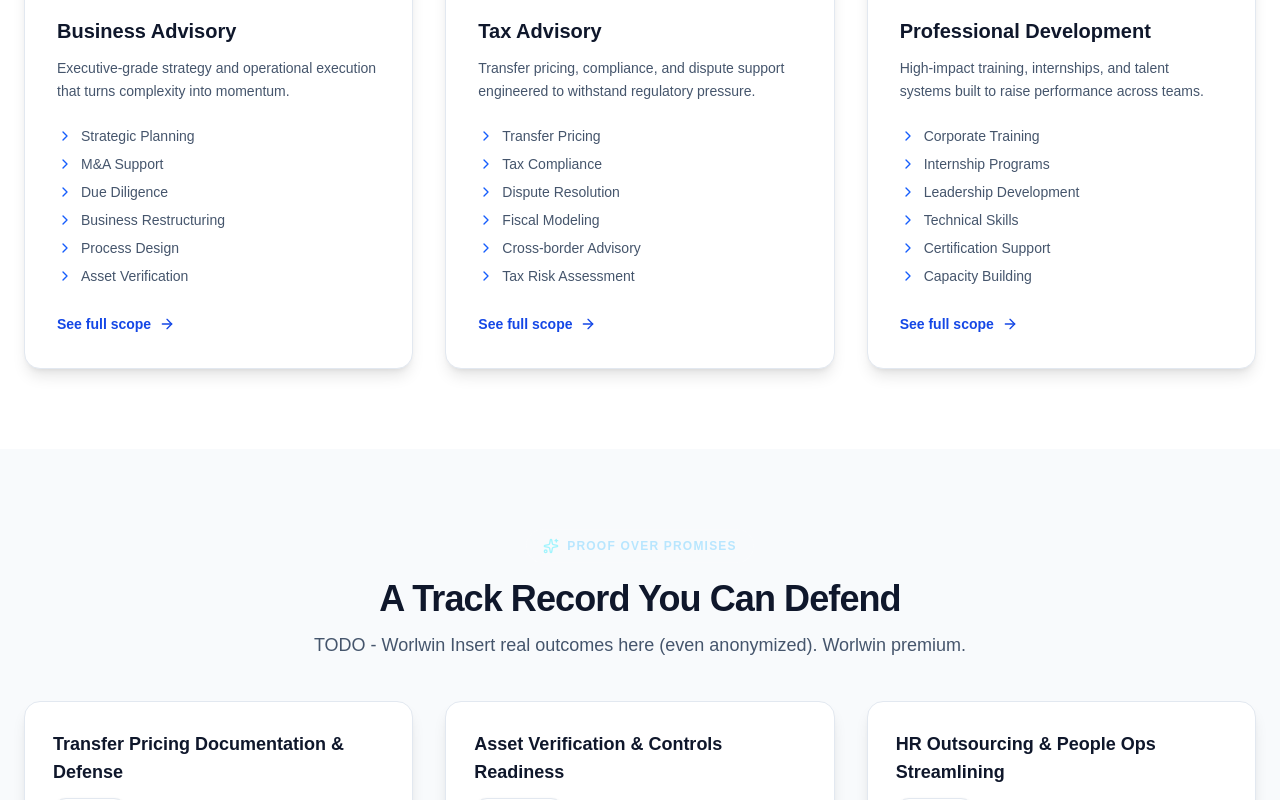
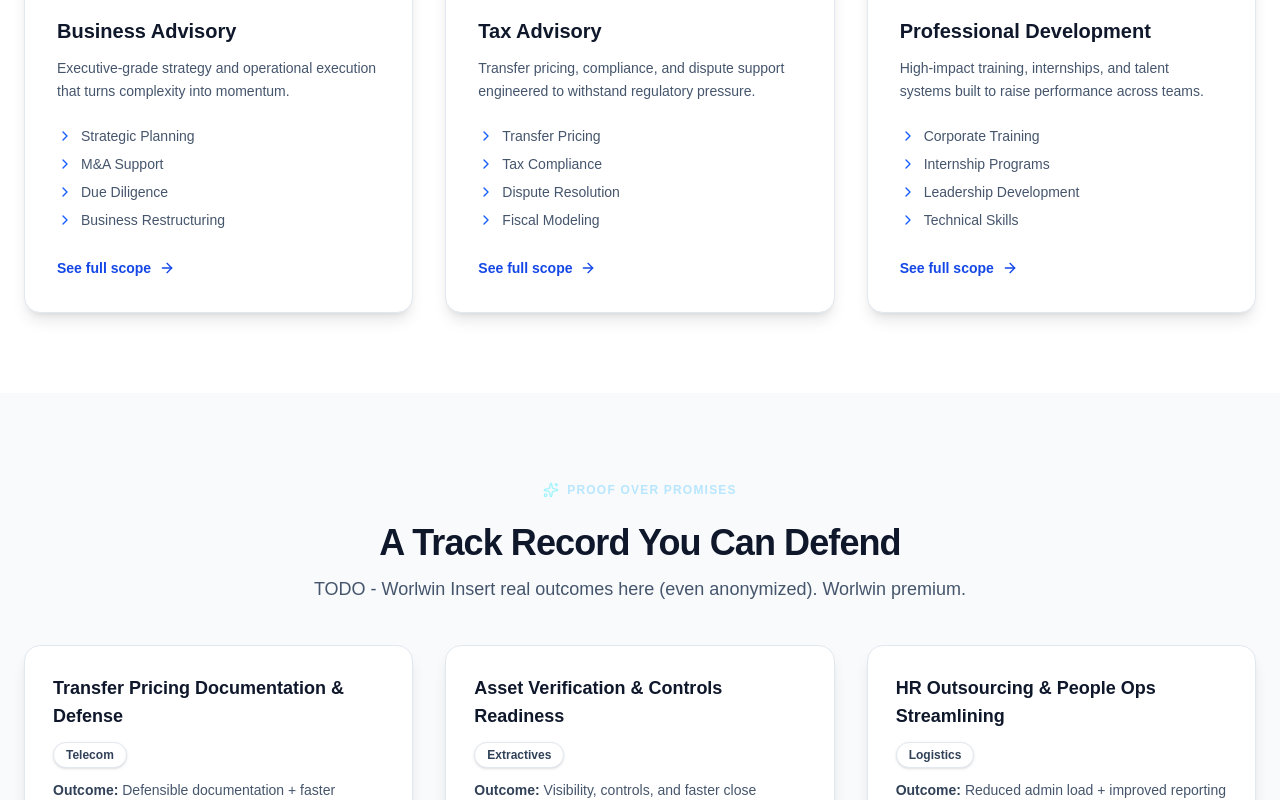
Before and after one commit to pedalshoe/tatconsg-upgrade, a Next.js app: page / in a window 1280 px wide. Shown: the part 2160-2960 px from the top of the page. Built offline with nearby package versions, Linux system fonts and the light colour scheme.

Commit message:
reduced number of items back to 4

```diff
--- a/app/TATCGWebsite.tsx
+++ b/app/TATCGWebsite.tsx
@@ -524,7 +524,7 @@ export default function TATCGWebsite(): React.ReactElement {
                   <h3 className="mt-5 text-xl font-extrabold text-slate-900">{service.title}</h3>
                   <p className="mt-3 text-sm leading-relaxed text-slate-600">{service.description}</p>
                   <div className="mt-6 space-y-2">
-                    {service.details.slice(0, 6).map((d) => (
+                    {service.details.slice(0, 4).map((d) => (
                       <div key={d} className="flex items-start gap-2 text-sm text-slate-600">
                         <ChevronRight className="mt-0.5 h-4 w-4 text-blue-600" />
                         <span>{d}</span>
```
